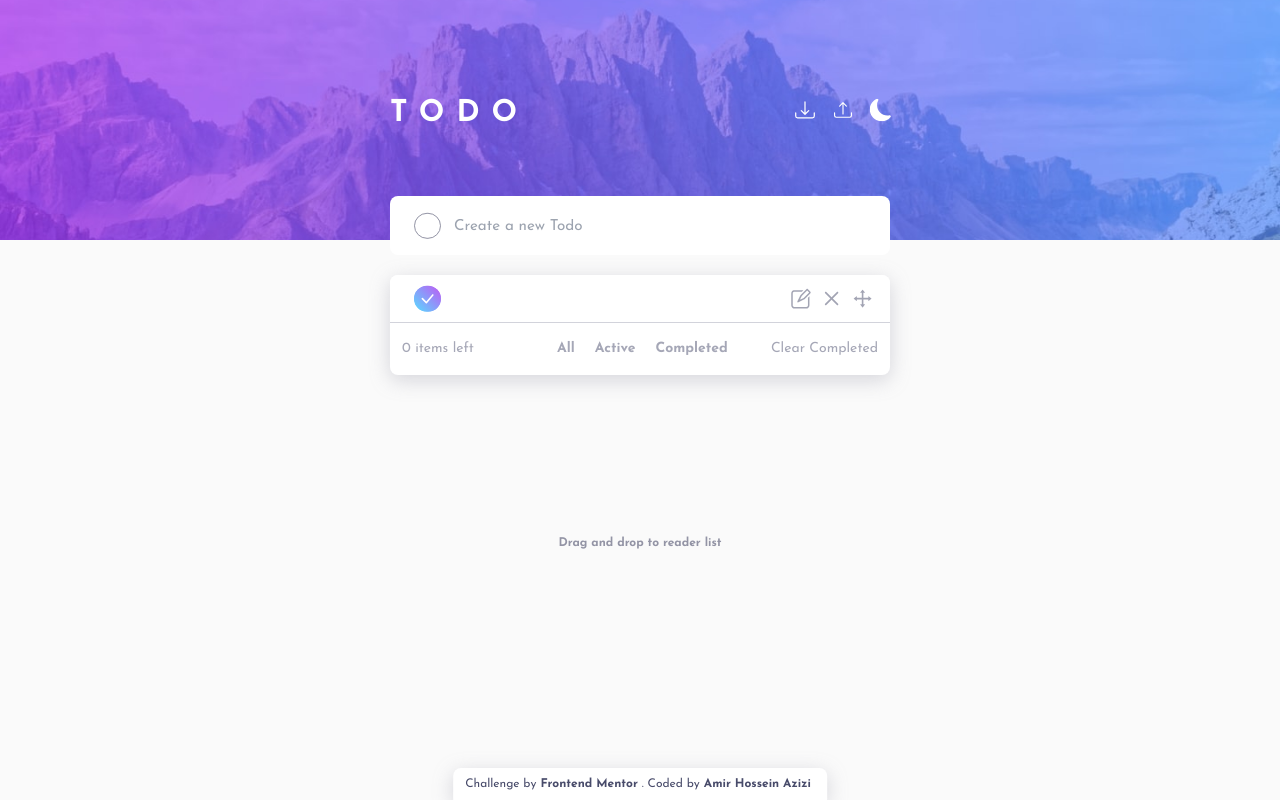
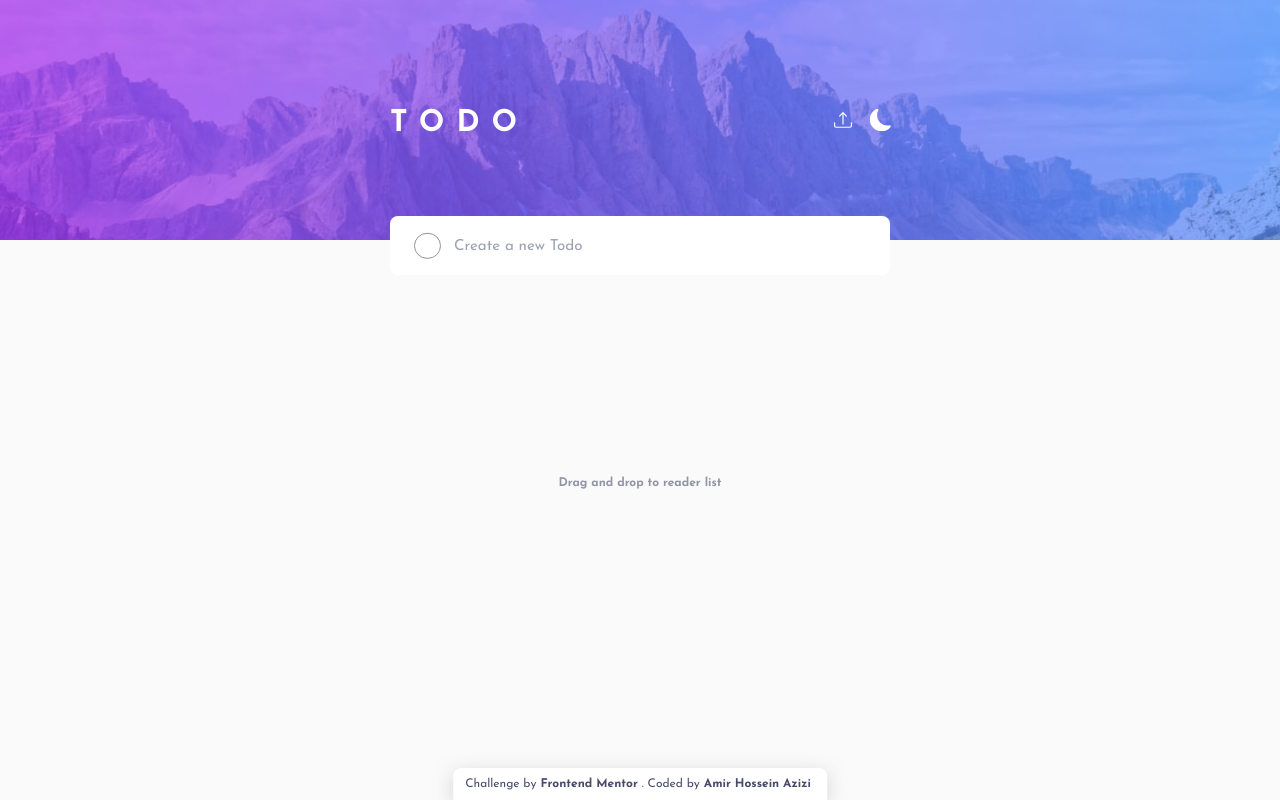
Before and after one commit to amirhazizi/todo-app-react, a React (Vite) app: page / in a window 1280 px wide. Built offline with nearby package versions, Linux system fonts and the light colour scheme.

Commit message:
fix first empty item

```diff
--- a/src/App.tsx
+++ b/src/App.tsx
@@ -43,13 +43,13 @@ import {
 
 import Footer from "./components/Footer"
 type InitialStatePrpos = {
-  todos: [{}]
+  todos: {}[]
   isEdit: boolean
   editID: number
   editContent: string
 }
 type AppProps = {
-  todos: [{}]
+  todos: {}[]
   addTodo: Function
   clearCompleted: Function
   completeEdit: Function
@@ -75,7 +75,9 @@ function App({
   const [totalActive, setTotalActive] = useState(0)
   const [tempTodos, setTempTodos] = useState<any>(todos)
   const [filterType, setFilterType] = useState("all")
-  const [localData, setLocalData] = useLocalStorage("frontmentor-todo", [{}])
+  const [localData, setLocalData] = useLocalStorage<
+    { id?: number; type?: string; content?: string }[]
+  >("frontmentor-todo", [{}])
   const [parent] = useAutoAnimate()
   const themeSwitcher = () => {
     if (
@@ -90,7 +92,11 @@ function App({
 
   useEffect(() => {
     themeSwitcher()
-    setLocalStorage(localData)
+    if (!localData[0]?.id) {
+      setLocalData([{}])
+    } else {
+      setLocalStorage(localData)
+    }
   }, [])
   useEffect(() => {
     const actives = todos.filter((item: any) => item.type === "active")
@@ -126,7 +132,7 @@ function App({
     }
   }
 
-  const handleExport = (todos: [{}]) => {
+  const handleExport = (todos: {}[]) => {
     const heading = [["id", "content", "type"]]
     const fileName = `TodoList-${new Date().getTime()}`
     const wb = utils.book_new()
```
